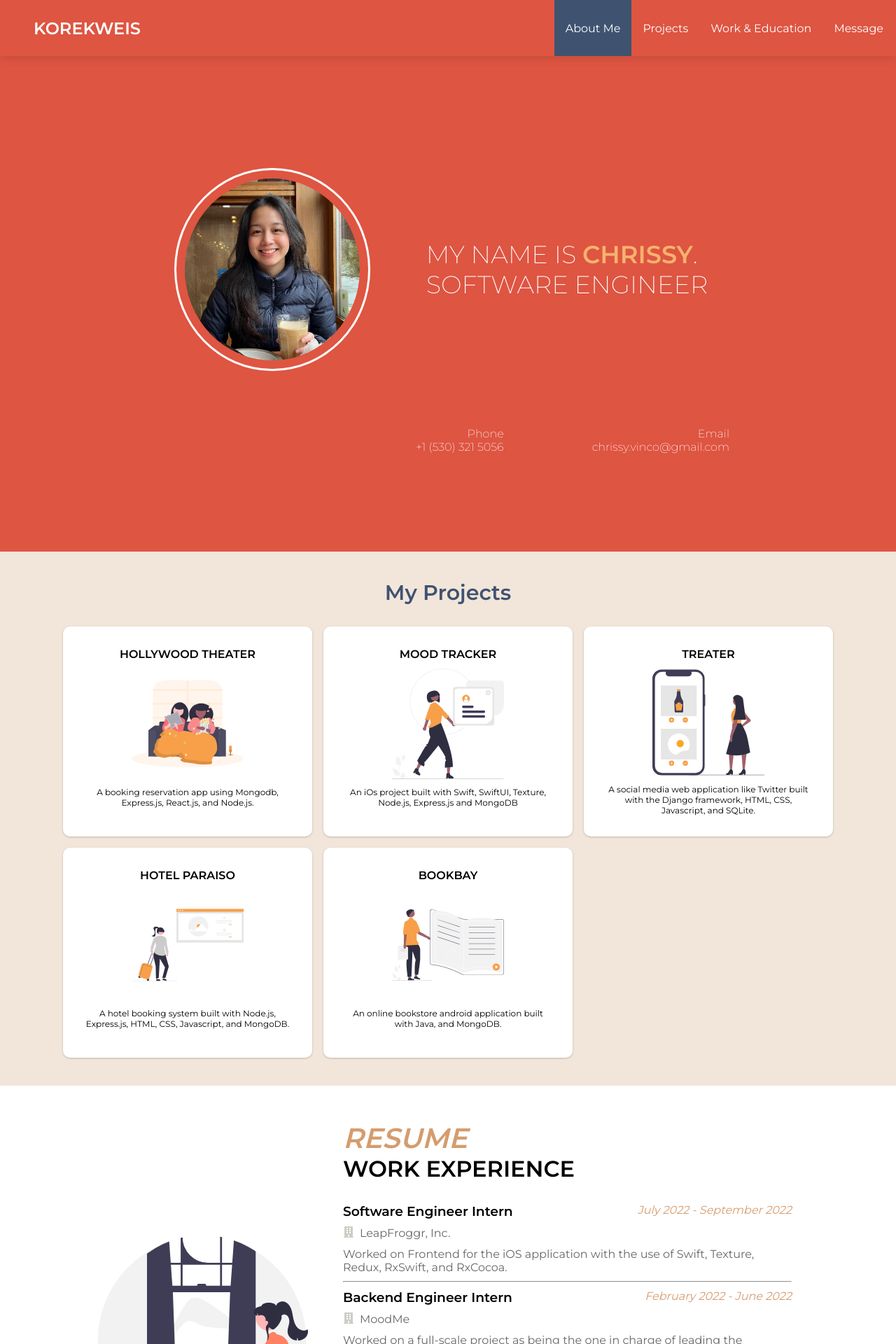
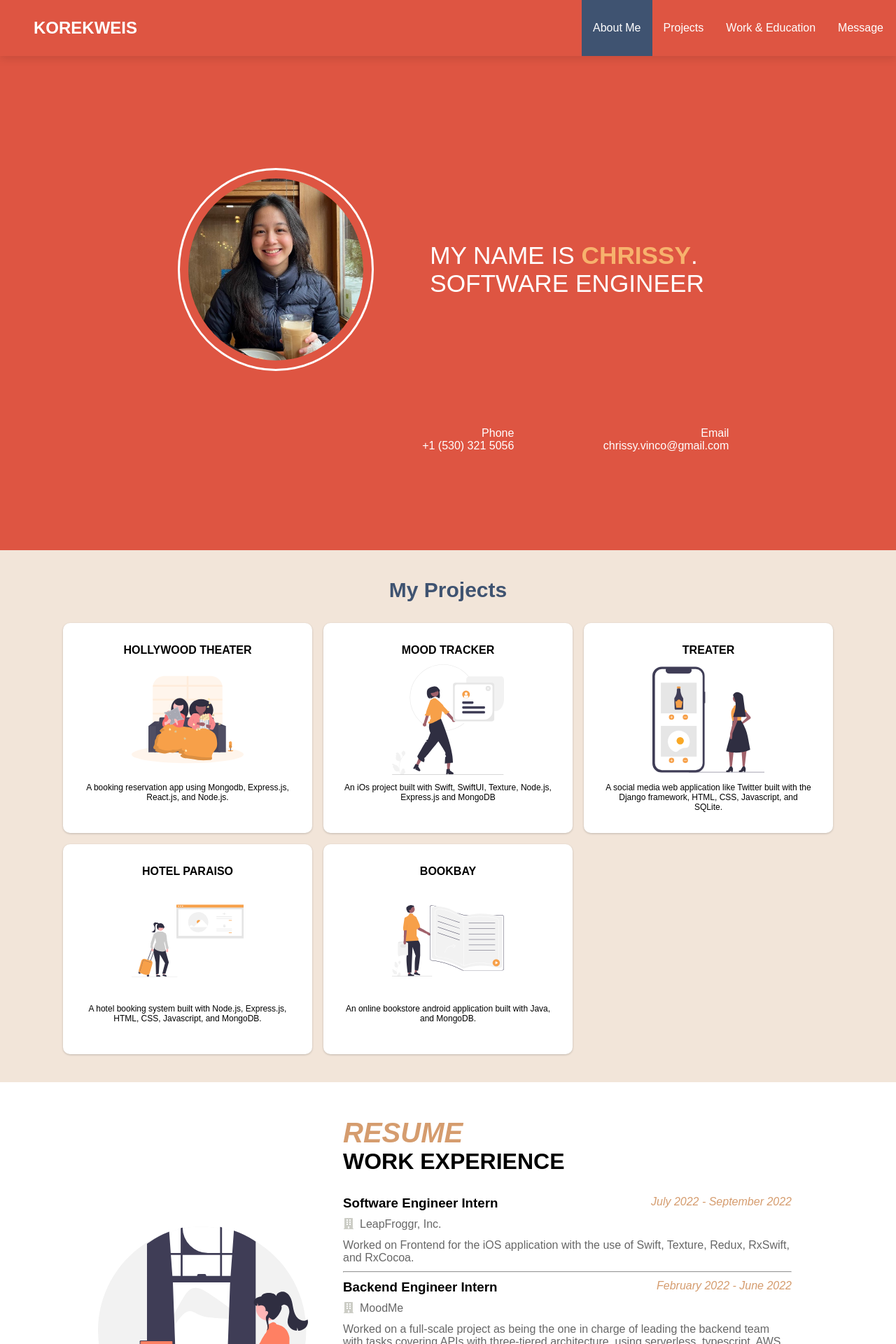
Before and after one commit to kweisVee/REACT-Portfolio, a React (Create React App) app in the folder portfolio/: page / in a window 1280 px wide. Shown: the top 1920 px of the page at 70% size. Built offline with nearby package versions, Linux system fonts and the light colour scheme.

Commit message:
saved other files without imports

```diff
--- a/portfolio/src/components/Navbar/NavbarElements.js
+++ b/portfolio/src/components/Navbar/NavbarElements.js
@@ -3,7 +3,7 @@ import { Link as LinkR } from 'react-router-dom'
 import { Link as LinkS } from 'react-scroll'
 
 export const Nav = styled.nav`
-    @import url('https://fonts.googleapis.com/css2?family=Montserrat:wght@200&display=swap');
+    /* @import url('https://fonts.googleapis.com/css2?family=Montserrat:wght@200&display=swap'); */
     font-family: 'Montserrat', sans-serif;
     background: #de5542;
     /* background: ${({ scrollNav }) => (scrollNav ? '#F2E5D9' : '#de5542')}; */
--- a/portfolio/src/components/Projects/ProjectsElements.js
+++ b/portfolio/src/components/Projects/ProjectsElements.js
@@ -3,7 +3,7 @@ import styled from 'styled-components'
 
 export const ProjectsContainer = styled.div`
    /* @import url('https://fonts.googleapis.com/css2?family=Montserrat&display=swap'); */
-    @import url('https://fonts.googleapis.com/css2?family=Montserrat:wght@400;600&display=swap');
+    /* @import url('https://fonts.googleapis.com/css2?family=Montserrat:wght@400;600&display=swap'); */
     font-family: 'Montserrat', sans-serif;
     /* height: 100vh; */
     width: 100%;
--- a/portfolio/src/components/Sidebar/SidebarElements.js
+++ b/portfolio/src/components/Sidebar/SidebarElements.js
@@ -3,7 +3,7 @@ import { FaTimes } from 'react-icons/fa'
 import { Link as LinkS } from 'react-scroll'
 
 export const SidebarContainer = styled.aside`
-    @import url('https://fonts.googleapis.com/css2?family=Montserrat:wght@200&display=swap');
+    /* @import url('https://fonts.googleapis.com/css2?family=Montserrat:wght@200&display=swap'); */
     font-family: 'Montserrat', sans-serif;
     position: fixed;
     z-index: 999;
```
